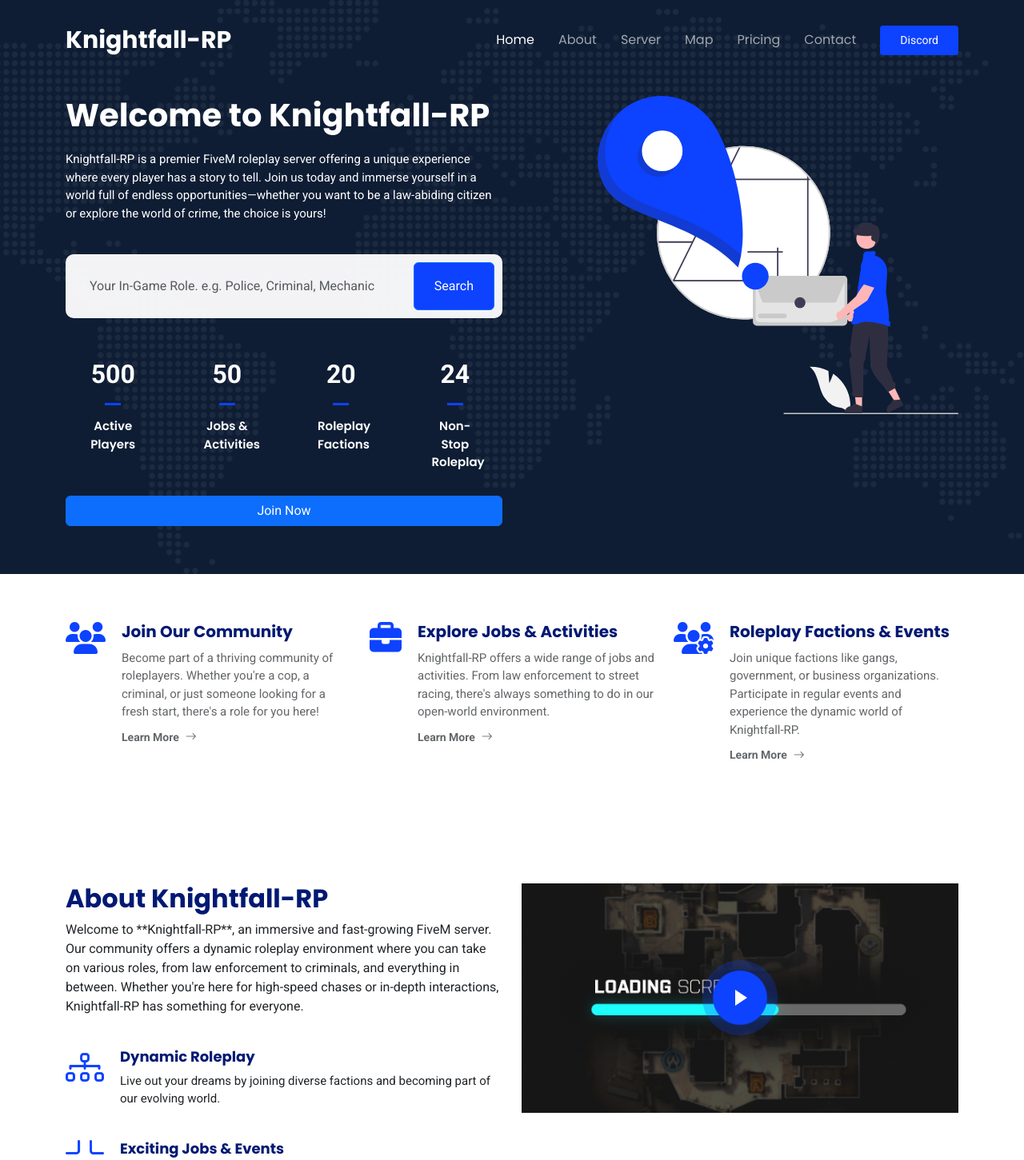
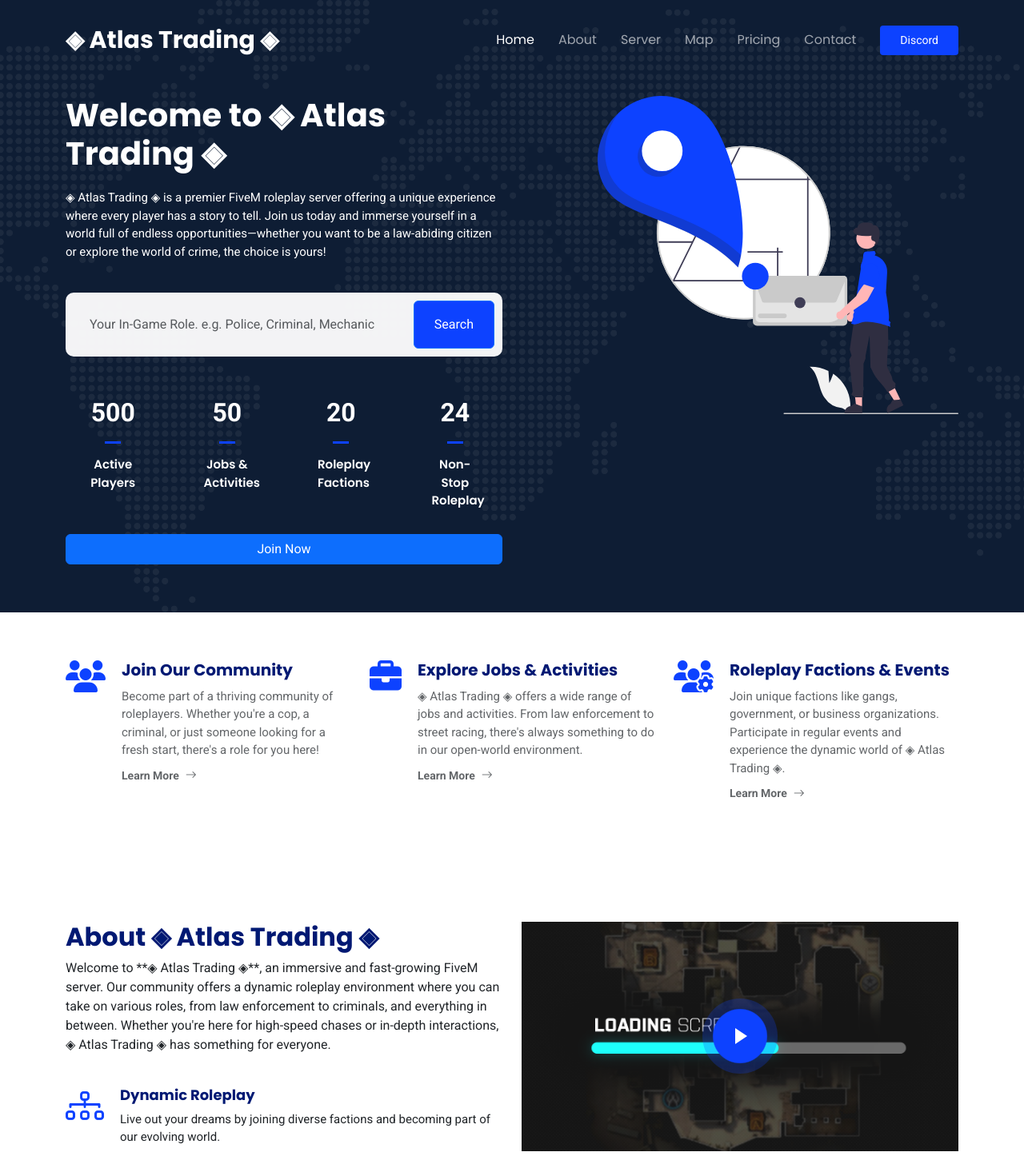
Before and after one commit to Aurora-Networks/logis, a plain HTML site: page index.html in a window 1280 px wide. Shown: the top 1451 px of the page at 80% size. Drawn offline with Linux system fonts and the light colour scheme.

Commit message:
Update index.html

```diff
--- a/index.html
+++ b/index.html
@@ -4,7 +4,7 @@
 <head>
   <meta charset="utf-8">
   <meta content="width=device-width, initial-scale=1.0" name="viewport">
-  <title>Knightfall-RP</title>
+  <title>◈ Atlas Trading ◈</title>
   <meta name="description" content="">
   <meta name="keywords" content="">
 
@@ -45,7 +45,7 @@
       <a href="index.html" class="logo d-flex align-items-center me-auto">
         <!-- Uncomment the line below if you also wish to use an image logo -->
         <!-- <img src="assets/img/logo.png" alt=""> -->
-        <h1 class="sitename">Knightfall-RP</h1>
+        <h1 class="sitename">◈ Atlas Trading ◈</h1>
       </a>
 
       <nav id="navmenu" class="navmenu">
@@ -75,8 +75,8 @@
       <div class="container">
         <div class="row gy-4 d-flex justify-content-between">
           <div class="col-lg-6 order-2 order-lg-1 d-flex flex-column justify-content-center">
-            <h2 data-aos="fade-up">Welcome to Knightfall-RP</h2>
-            <p data-aos="fade-up" data-aos-delay="100">Knightfall-RP is a premier FiveM roleplay server offering a unique experience where every player has a story to tell. Join us today and immerse yourself in a world full of endless opportunities—whether you want to be a law-abiding citizen or explore the world of crime, the choice is yours!</p>
+            <h2 data-aos="fade-up">Welcome to ◈ Atlas Trading ◈</h2>
+            <p data-aos="fade-up" data-aos-delay="100">◈ Atlas Trading ◈ is a premier FiveM roleplay server offering a unique experience where every player has a story to tell. Join us today and immerse yourself in a world full of endless opportunities—whether you want to be a law-abiding citizen or explore the world of crime, the choice is yours!</p>
 
             <form action="https://cfx.re/join/l9jl34" class="form-search d-flex align-items-stretch mb-3" data-aos="fade-up" data-aos-delay="200">
               <input type="text" class="form-control" placeholder="Your In-Game Role. e.g. Police, Criminal, Mechanic">
@@ -119,7 +119,7 @@
           </div>
 
           <div class="col-lg-5 order-1 order-lg-2 hero-img" data-aos="zoom-out">
-            <img src="assets/img/hero-img.svg" class="img-fluid mb-3 mb-lg-0" alt="Knightfall-RP Roleplay">
+            <img src="assets/img/hero-img.svg" class="img-fluid mb-3 mb-lg-0" alt="◈ Atlas Trading ◈ Roleplay">
           </div>
 
         </div>
@@ -150,7 +150,7 @@
         <div class="icon flex-shrink-0"><i class="fa-solid fa-briefcase"></i></div>
         <div>
           <h4 class="title">Explore Jobs & Activities</h4>
-          <p class="description">Knightfall-RP offers a wide range of jobs and activities. From law enforcement to street racing, there's always something to do in our open-world environment.</p>
+          <p class="description">◈ Atlas Trading ◈ offers a wide range of jobs and activities. From law enforcement to street racing, there's always something to do in our open-world environment.</p>
           <a href="https://cfx.re/join/l9jl34" class="readmore stretched-link"><span>Learn More</span><i class="bi bi-arrow-right"></i></a>
         </div>
       </div><!-- End Service Item -->
@@ -160,7 +160,7 @@
         <div class="icon flex-shrink-0"><i class="fa-solid fa-users-cog"></i></div>
         <div>
           <h4 class="title">Roleplay Factions & Events</h4>
-          <p class="description">Join unique factions like gangs, government, or business organizations. Participate in regular events and experience the dynamic world of Knightfall-RP.</p>
+          <p class="description">Join unique factions like gangs, government, or business organizations. Participate in regular events and experience the dynamic world of ◈ Atlas Trading ◈.</p>
           <a href="https://cfx.re/join/l9jl34" class="readmore stretched-link"><span>Learn More</span><i class="bi bi-arrow-right"></i></a>
         </div>
       </div><!-- End Service Item -->
@@ -183,9 +183,9 @@
       </div>
 
       <div class="col-lg-6 content order-last order-lg-first" data-aos="fade-up" data-aos-delay="100">
-        <h3>About Knightfall-RP</h3>
+        <h3>About ◈ Atlas Trading ◈</h3>
         <p>
-          Welcome to **Knightfall-RP**, an immersive and fast-growing FiveM server. Our community offers a dynamic roleplay environment where you can take on various roles, from law enforcement to criminals, and everything in between. Whether you're here for high-speed chases or in-depth interactions, Knightfall-RP has something for everyone.
+          Welcome to **◈ Atlas Trading ◈**, an immersive and fast-growing FiveM server. Our community offers a dynamic roleplay environment where you can take on various roles, from law enforcement to criminals, and everything in between. Whether you're here for high-speed chases or in-depth interactions, ◈ Atlas Trading ◈ has something for everyone.
         </p>
         <ul>
           <li>
```
